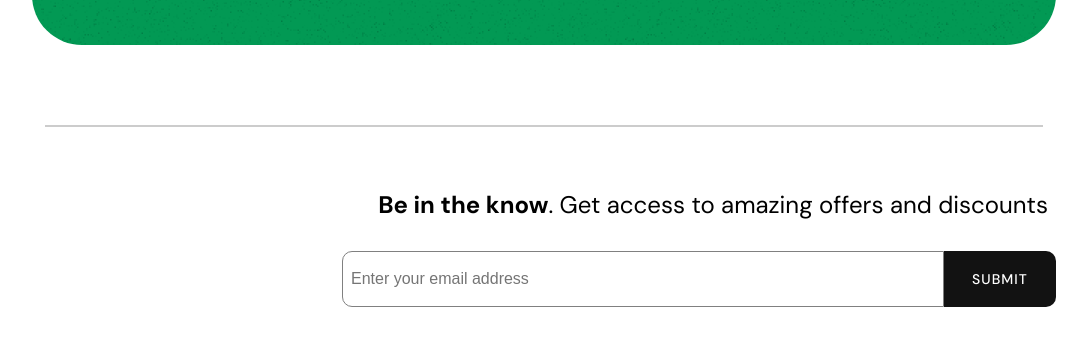
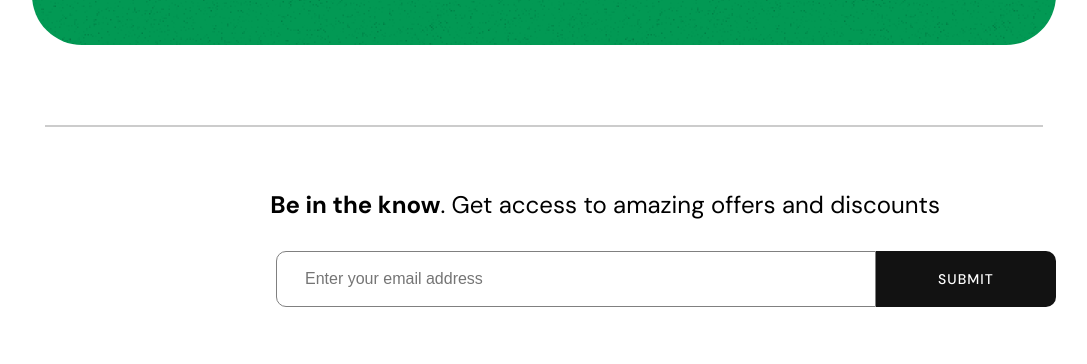
Before and after one commit to DTGlov/ear1, a plain HTML site: page index.html in a window 1280 px wide. Shown: the part 5650-6014 px from the top of the page, without its empty margins (96-1183 px from the left). Drawn offline with Linux system fonts and the light colour scheme.

Commit message:
updated css

```diff
--- a/style.css
+++ b/style.css
@@ -1125,7 +1125,7 @@ opacity: 0.6;
 
     .contact-para{
         text-align: right;
-        margin-right: 3em;
+        margin-right: 7.5em;
     }
     .form{
         display: flex;
@@ -1133,7 +1133,16 @@ opacity: 0.6;
         margin-right: 4em;
     }
     .form-input{
-        width: 602px;
+        width: 600px;
+        padding: 1.5em;
+    }
+
+    .form-input::placeholder{
+        font-family: inherit;
+    }
+
+    .form-submit{
+        width: 180px;
     }
 
     .links{
```
